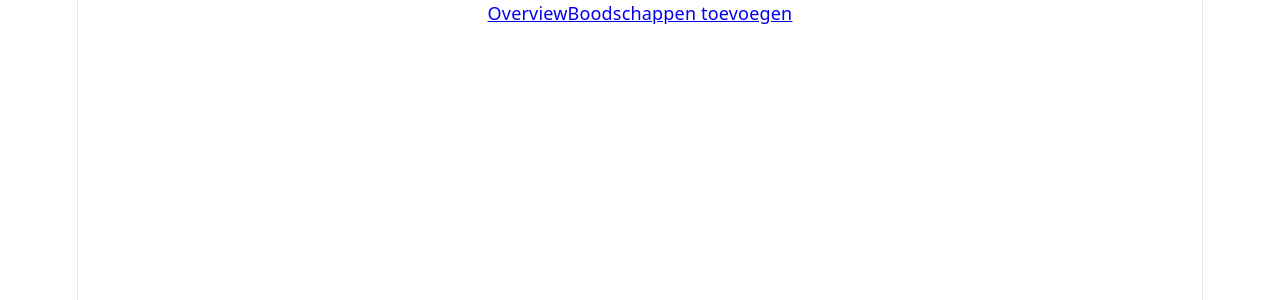
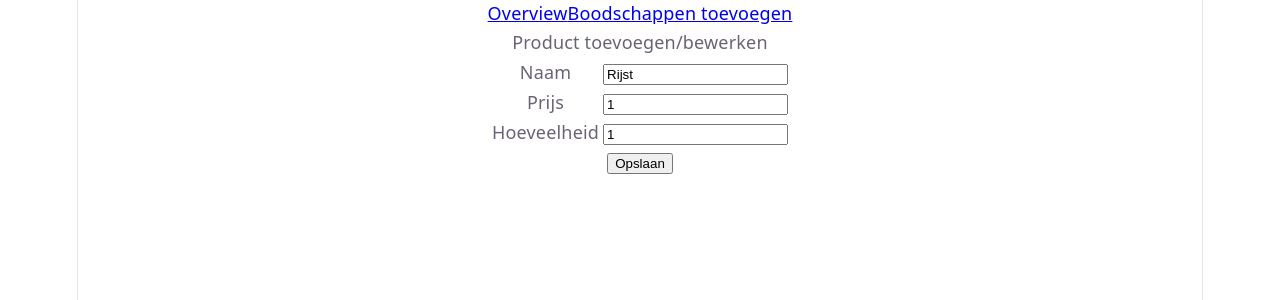
Before and after one commit to dennisrev/vue-boodschappenlijst, a Vue app: page /groceries/edit/1 in a window 1280 px wide. Shown: the top 300 px of the page. Built offline with nearby package versions, Linux system fonts and the light colour scheme.

Commit message:
Added features create and edit data to store

```diff
--- a/src/domains/groceries/components/GroceriesTable.vue
+++ b/src/domains/groceries/components/GroceriesTable.vue
@@ -7,7 +7,7 @@ const props = defineProps({
 });
 
 const totalCost = computed(() => {
-  return props.products.reduce((sum, product) => sum + product.prize * product.quantity, 0);
+  return props.products.reduce((sum, product) => sum + product.price * product.quantity, 0);
 });
 
 </script>
@@ -19,7 +19,7 @@ const totalCost = computed(() => {
   <table align="center">
     <thead>
       <tr>
-        <td colspan="4">Boodschappenlijst</td>
+        <td colspan="5">Boodschappenlijst</td>
       </tr>
     </thead>
     <tbody>
@@ -28,12 +28,16 @@ const totalCost = computed(() => {
         <th>Prijs</th>
         <th>Hoeveelheid</th>
         <th>Subtotaal</th>
+        <th>Aanpassen</th>
       </tr>
-      <tr v-for="(product, index) in props.products" :key="index">
+      <tr v-for="product in props.products" :key="product.id">
         <td> {{ product.name }} </td>
-        <td> {{ product.prize }} </td>
+        <td> {{ product.price.toFixed(2) }} </td>
         <td> <input v-model="product.quantity" type="number"/> </td>
-        <td> {{ (product.prize * product.quantity).toFixed(2) }}</td>
+        <td> {{ (product.price * product.quantity).toFixed(2) }}</td>
+        <td>
+          <button><RouterLink :to="`/groceries/edit/${product.id}`">Edit</RouterLink></button>
+        </td>
       </tr>
       <tr>
         <td colspan="3"><strong>Totaal</strong></td>
--- a/src/domains/groceries/components/GroceryForm.vue
+++ b/src/domains/groceries/components/GroceryForm.vue
@@ -1,25 +1,26 @@
 <script setup>
 import { reactive } from 'vue';
 
+//import { getNumberOfGroceries } from '../store';
 
 const props = defineProps({
     grocery: Object
 });
 
-const groceryCopy = reactive({
+const groceryTemp = reactive({
     name: props.grocery.name,
-    price: props.grocery.prize,
-    amount: props.grocery.quantity
+    price: props.grocery.price,
+    quantity: props.grocery.quantity
 });
 
 const emit = defineEmits(['submit']);
 
 const saveGrocery = () => {
-    emit('submit', {
-        name: groceryCopy.name,
-        prize: groceryCopy.prize,
-        quantity: groceryCopy.amount
-    });
+     emit('submit', {
+        name: groceryTemp.name,
+        price: groceryTemp.price,
+        quantity: groceryTemp.quantity
+     });
 };
 
 </script>
@@ -31,21 +32,21 @@ const saveGrocery = () => {
   <table align="center">
     <thead>
         <tr>
-            <td colspan="2">Product</td>
+            <td colspan="2">Product toevoegen/bewerken</td>
         </tr>
     </thead>
     <tbody>
         <tr>
             <td>Naam</td>
-            <td> <input v-model="groceryCopy.name" type="string"/> </td>
+            <td> <input v-model="groceryTemp.name" type="text"/> </td>
         </tr>
         <tr>
             <td>Prijs</td>
-            <td> <input v-model="groceryCopy.prize" type="number"/> </td>
+            <td> <input v-model="groceryTemp.price" type="number"/> </td>
         </tr>
         <tr>
             <td>Hoeveelheid</td>
-            <td> <input v-model="groceryCopy.quantity" type="number"/> </td>
+            <td> <input v-model="groceryTemp.quantity" type="number"/> </td>
         </tr>
     </tbody>
   </table>
--- a/src/domains/groceries/index.js
+++ b/src/domains/groceries/index.js
@@ -1,3 +1,3 @@
-import router from './domains/groceries/routes.js';
+// import router from './domains/groceries/routes.js';
 
-export default router;
+// export default router;
--- a/src/domains/groceries/pages/Create.vue
+++ b/src/domains/groceries/pages/Create.vue
@@ -1,17 +1,20 @@
 <script setup>
 
-// import { ref } from 'vue';
-// import GroceryForm from '../components/GroceryForm.vue';
-// import { getAllGroceries } from '../store.js';
+import GroceryForm from '../components/GroceryForm.vue';
 
-// const products = getAllGroceries;
+import { addGrocery } from '../store.js';
+//import { getNumberOfGroceries } from '../store.js';
 
-
+const grocery = {
+    name: '',
+    price: 0,
+    quantity: 0
+};
 
 </script>
 
 <template>
 
-<!-- <GroceryForm :products="products"/>  -->
+    <GroceryForm :grocery="grocery" @submit="addGrocery" />
 
 </template>
--- a/src/domains/groceries/pages/Edit.vue
+++ b/src/domains/groceries/pages/Edit.vue
@@ -1,3 +1,19 @@
+<script setup>
+
+import { useRoute } from 'vue-router';
+const route = useRoute();
+
+import GroceryForm from '../components/GroceryForm.vue';
+
+import { updateGrocery } from '../store.js';
+import { getGroceryById } from '../store.js';
+
+const grocery = getGroceryById(route.params.id);
+
+</script>
+
 <template>
-    <h1>Boodschappen wijzigen</h1>
+
+    <GroceryForm :grocery="grocery" @submit="updateGrocery"/>
+
 </template>
--- a/src/domains/groceries/pages/Overview.vue
+++ b/src/domains/groceries/pages/Overview.vue
@@ -4,12 +4,12 @@ import { ref } from 'vue';
 import GroceriesTable from '../components/GroceriesTable.vue';
 import { getAllGroceries } from '../store.js';
 
-const products = getAllGroceries;
+const allGroceries = getAllGroceries;
 
 </script>
 
 <template>
 
-<GroceriesTable :products="products"/>
+<GroceriesTable :products="allGroceries"/>
 
 </template>
--- a/src/domains/groceries/store.js
+++ b/src/domains/groceries/store.js
@@ -1,14 +1,22 @@
 import { ref, computed } from 'vue';
 
 const groceries = ref([
-  { name: "Rijst", prize: 1.00, quantity: 1 },
-  { name: "Broccoli", prize: 0.99, quantity: 2 },
-  { name: "Koekjes", prize: 1.20, quantity: 4 },
-  { name: "Noten", prize: 2.99, quantity: 0 },
+  { id: 1, name: "Rijst", price: 1.00, quantity: 1 },
+  { id: 2, name: "Broccoli", price: 0.99, quantity: 2 },
+  { id: 3, name: "Koekjes", price: 1.20, quantity: 4 },
+  { id: 4, name: "Noten", price: 2.99, quantity: 0 },
 ]);
 
-// Getters
 export const getAllGroceries = computed(() => groceries.value);
 
-// Actions
-export const addGrocery = (grocery) => groceries.value.push(grocery);
+export const getGroceryById = (id) => computed(() => groceries.value.find(grocery => grocery.id == id));
+
+export const addGrocery = (grocery) => {
+  grocery.id = groceries.value.length + 1;
+  groceries.value.push(grocery);
+};
+
+export const updateGrocery = (grocery) => {
+  const id = groceries.value.findIndex(groceryItem => groceryItem.id == grocery.id);
+  groceries.value.splice(id, 1, grocery);
+};
--- a/src/router/index.js
+++ b/src/router/index.js
@@ -1,6 +1,6 @@
 import { createRouter, createWebHistory } from 'vue-router';
 
-import {routes} from '../domains/groceries/routes';
+import { routes } from '../domains/groceries/routes';
 
 export const router = createRouter({
     history: createWebHistory(import.meta.env.BASE_URL),
```
Also changed, not shown: src/domains/groceries/routes.js (+1 -10 lines).
